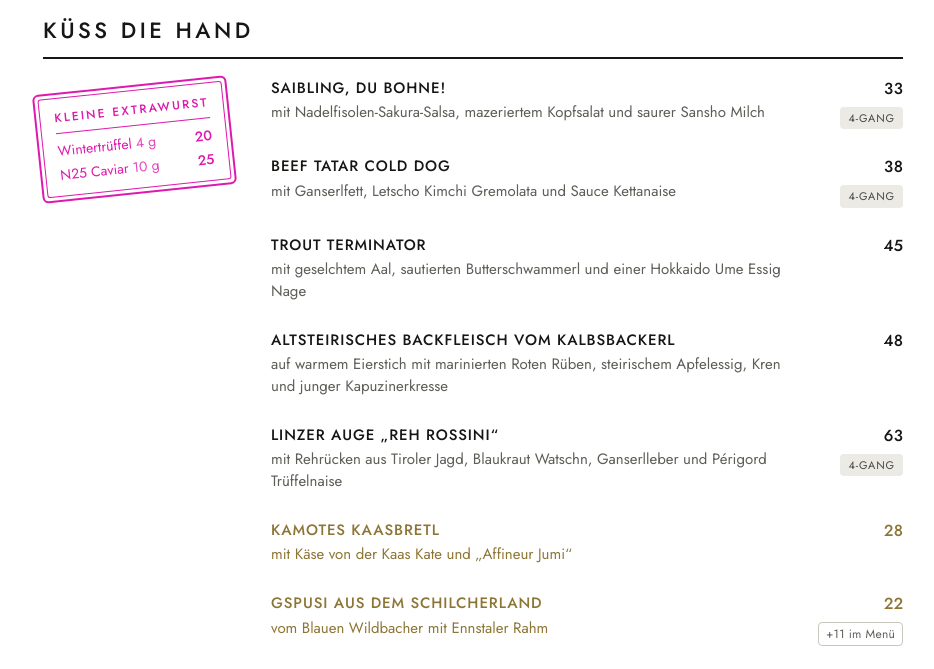
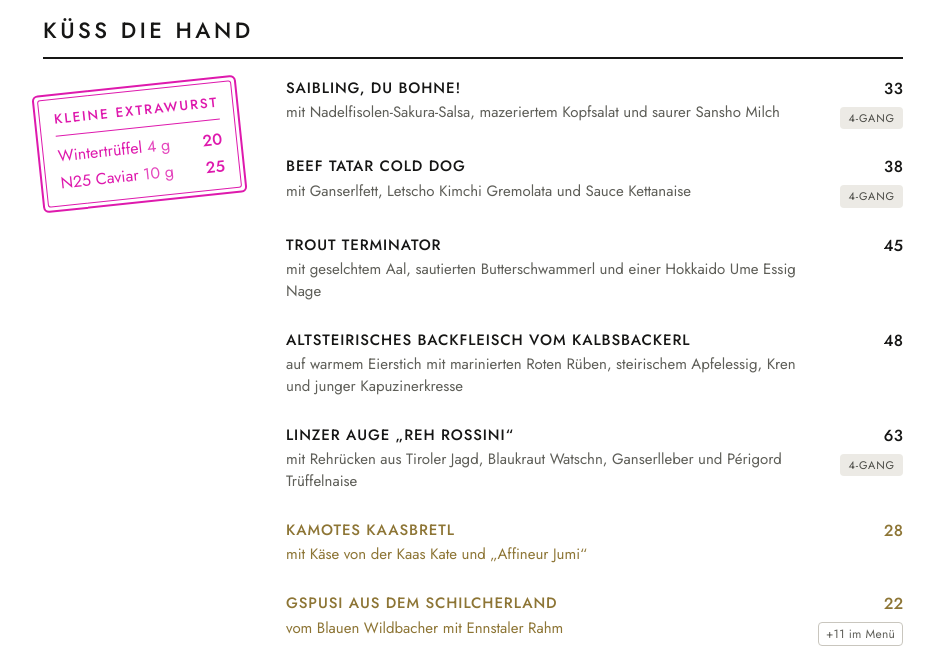
Before and after one commit to wiebkemeier-blip/Speisekarte, a plain HTML site: page index.html in a window 1280 px wide. Shown: the part 114-783 px from the top of the page, without its empty margins (167-1101 px from the left). Drawn offline with Linux system fonts and the light colour scheme.

Commit message:
Größere Schrift im Extrawurst-Stempel
Co-Authored-By: Claude Opus 5.5 <noreply@anthropic.com>
Claude-Session: https://claude.ai/code/session_01CKMS7BKcrGkdAjWbjXPNHW

```diff
--- a/index.html
+++ b/index.html
@@ -34,8 +34,8 @@ ul{list-style:none;margin:0;padding:0}
 .dish.gold h3,.dish.gold .desc,.dish.gold .price{color:var(--gold)}
 .stamp{display:inline-block;margin:18px 0 8px 4px;transform:rotate(-6deg);border:2px solid var(--pink);border-radius:6px;padding:3px;color:var(--pink);background:var(--paper)}
 .st-in{border:1px solid var(--pink);border-radius:3px;padding:10px 14px 8px;min-width:190px}
-.st-title{font-weight:500;font-size:12px;letter-spacing:.18em;text-transform:uppercase;text-align:center;padding-bottom:6px;margin-bottom:6px;border-bottom:1px solid var(--pink)}
-.st-row{display:flex;justify-content:space-between;gap:14px;font-size:14px;line-height:1.7}
+.st-title{font-weight:500;font-size:13.5px;letter-spacing:.14em;text-transform:uppercase;text-align:center;padding-bottom:6px;margin-bottom:6px;border-bottom:1px solid var(--pink)}
+.st-row{display:flex;justify-content:space-between;gap:14px;font-size:16px;line-height:1.7}
 .st-row i{font-style:normal;opacity:.8}
 .st-row b{font-weight:500}
 .sec-menu .dishes{clear:none}
@@ -58,7 +58,7 @@ ul{list-style:none;margin:0;padding:0}
   .cols2{display:grid;grid-template-columns:1fr 1fr;gap:0 48px;align-items:start}
 }
 @media (min-width:760px){
-  .menu-body{display:grid;grid-template-columns:200px minmax(0,1fr);gap:0 28px;align-items:start}
+  .menu-body{display:grid;grid-template-columns:215px minmax(0,1fr);gap:0 28px;align-items:start}
   .stamp{margin:22px 0 0 -6px}
   .st-in{min-width:0}
 }
```
Also changed, not shown: 1 other file.
